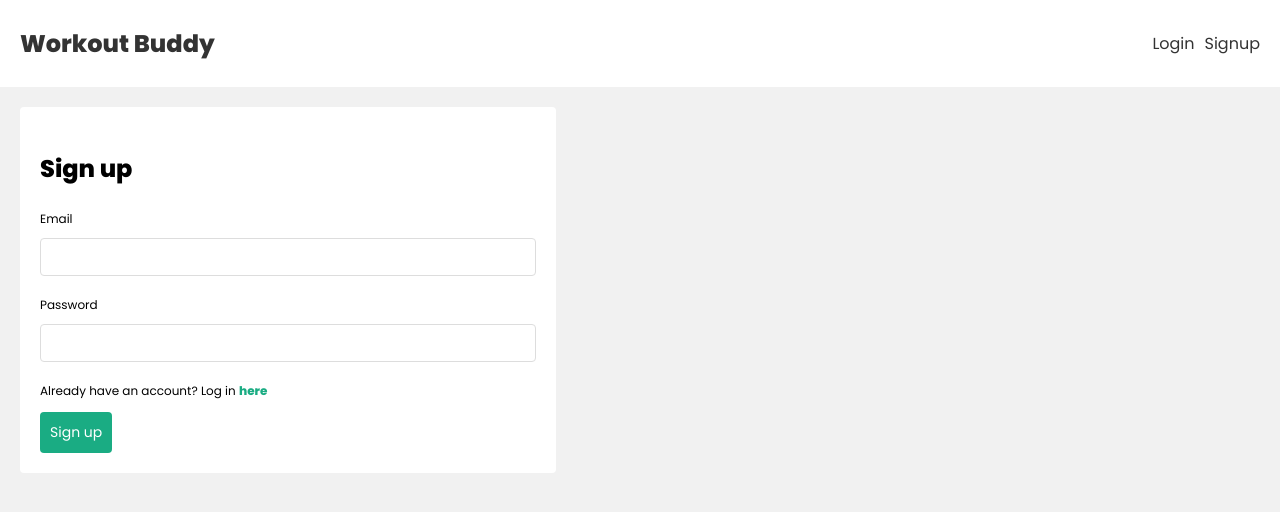
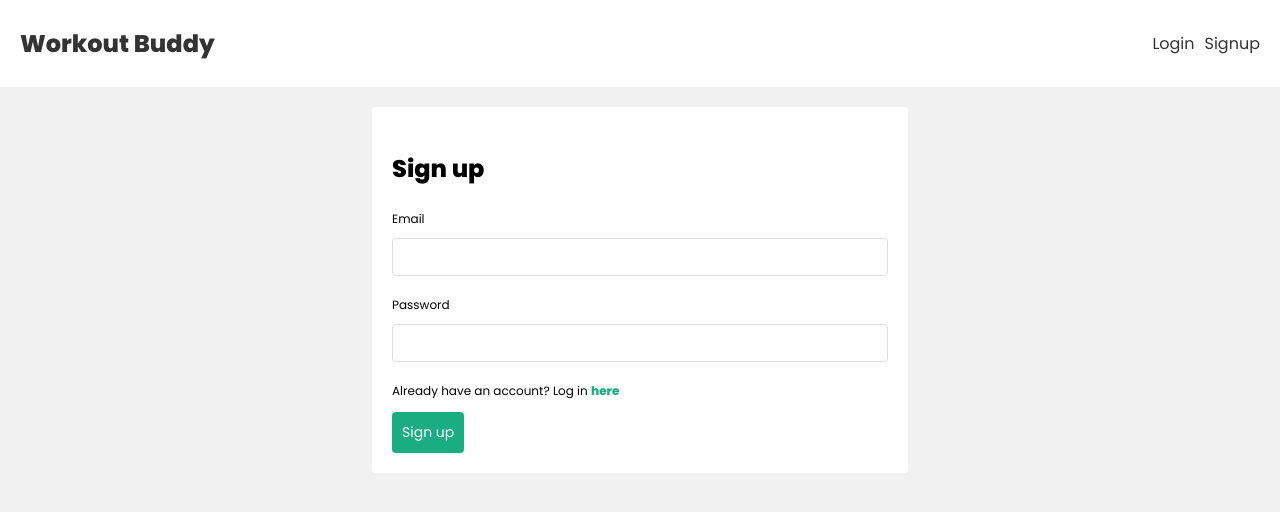
Before and after one commit to MikeWDev/WorkoutBuddy, a React (Create React App) app in the folder frontend/: page /signup in a window 1280 px wide. Shown: the top 512 px of the page. Built offline with nearby package versions, Linux system fonts and the light colour scheme.

Commit message:
Fix bug with flexbox on signup page

```diff
--- a/frontend/src/Pages/Signup.js
+++ b/frontend/src/Pages/Signup.js
@@ -13,6 +13,7 @@ const Signup = () => {
   };
 
   return (
+    <div className="signup-con">
       <form className="signup" onSubmit={handleSubmit}>
         <h3>Sign up</h3>
         <div className="input">
@@ -42,6 +43,7 @@ const Signup = () => {
           {error && <div className="error">{error}</div>}
         </div>
       </form>
+    </div>
   );
 };
 
--- a/frontend/src/index.css
+++ b/frontend/src/index.css
@@ -314,3 +314,8 @@ header {
   font-size: 2.4rem;
   position: absolute;
 }
+.signup-con {
+  display: flex;
+  align-items: center;
+  justify-content: center;
+}
```
Lines whose indentation alone changed are shown as unchanged.
